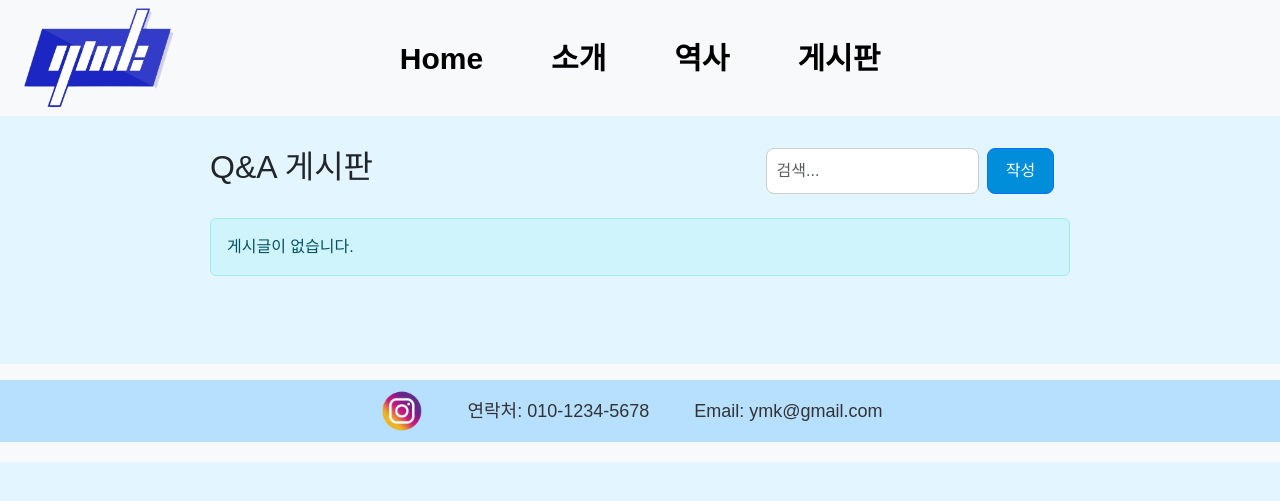
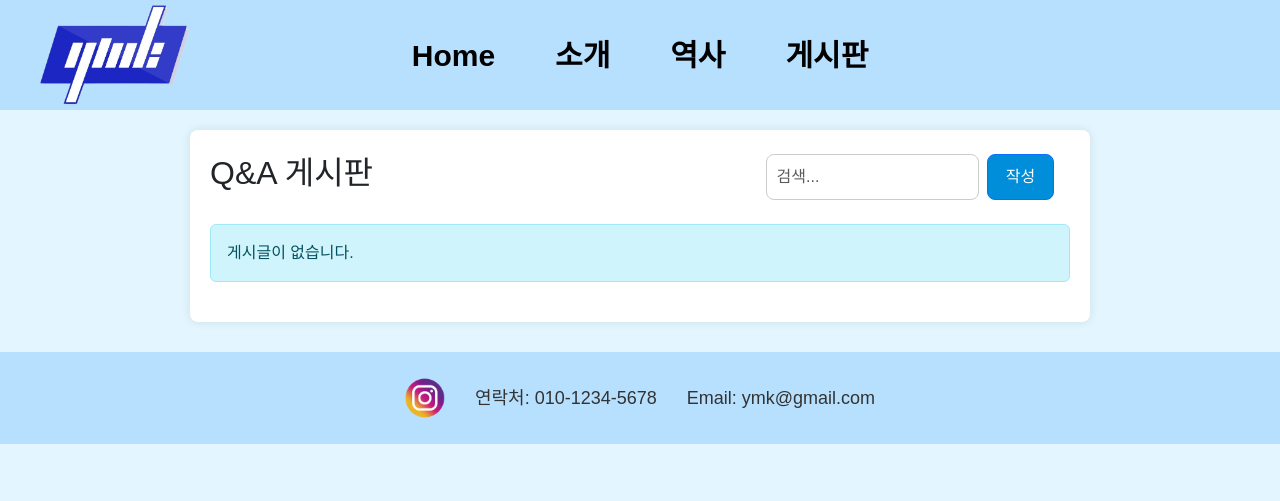
Before and after one commit to davidko0616/web_programming_project, a Flask app: page /qna in a window 1280 px wide. Shown: the top 501 px of the page. Run offline with Flask 3, Linux system fonts and the light colour scheme.

Commit message:
menu bar motified  in qna

```diff
--- a/static/qna.css
+++ b/static/qna.css
@@ -1,13 +1,108 @@
+/* qna_styles.css */
+
 body {
-  font-family: Arial, sans-serif;
+  font-family: "Malgun Gothic ", "Apple SD Gothic Neo", "Noto Sans KR", sans-serif;
+  font-optical-sizing: auto;
+  font-weight: 400;
   background-color: #E3F6FF;
-  margin: 0;
+  font-style: normal;
 }
 
+.header {
+  display: flex;
+  align-items: center;
+  padding: 5px 40px;
+  background-color: #B7E0FF;
+  margin-bottom: 8px;
+}
+
+.logo {
+  flex: 0 0 auto;
+}
+
+.logo img {
+  height: 100px;
+  width: 150px;
+}
+
+.navbar {
+  position: absolute; /* Take it out of the normal flow */
+  left: 50%;         /* Move the left edge to the center */
+  transform: translateX(-50%); /* Shift it back by half its own width */
+}
+
+.menu-bar {
+  display: flex;
+  list-style: none;
+  gap: 20px;
+  font-size: 30px;
+  font-weight: bold;
+  margin: 0;
+  padding: 0;
+}
+
+.menu-bar a {
+  display: inline-block;
+  padding: 10px 20px;
+  border-radius: 10px;
+  text-align: center;
+  text-decoration: none;
+  color: black;
+  transition: background-color 0.3s, color 0.3s;
+}
+
+.menu-bar a:hover {
+  color: #7C4585;
+  background-color: #F7F7F7;
+}
+
+/* Rest of your CSS */
 .main-content {
+  flex: 1;
   max-width: 900px;
-  margin: auto;
+  margin: 20px auto;
   padding: 20px;
+  background-color: white;
+  border-radius: 8px;
+  box-shadow: 0 0 10px rgba(0,0,0,0.1);
+}
+
+/* Footer Styles */
+#footer-wrap {
+  background-color: #B7E0FF !important;
+  padding: 15px 0;
+  width: 100%;
+  margin-top: 30px;
+}
+
+.footer {
+  width: 100%;
+  text-align: center;
+}
+
+.footer .sns {
+  list-style: none;
+  margin: 0;
+  padding: 10px;
+  display: flex;
+  justify-content: center;
+  align-items: center;
+  gap: 30px;
+  flex-wrap: wrap;
+}
+
+.footer .sns li {
+  display: flex;
+  align-items: center;
+  gap: 8px;
+  font-family: sans-serif;
+  font-size: 18px;
+  color: #333;
+}
+
+.footer .sns img {
+  width: 40px;
+  height: auto;
 }
 
 .top-bar input[type="text"] {
@@ -30,6 +125,7 @@ body {
 .post {
   border: 1px solid #ccc;
   border-radius: 8px;
+  background-color: white; /* Ensure post backgrounds remain white */
 }
 
 .meta {
@@ -41,6 +137,7 @@ body {
   margin-top: 10px;
   border-top: 1px solid #ddd;
   padding-top: 10px;
+  background-color: white; /* Ensure comment section background remains white */
 }
 
 .comment {
@@ -82,14 +179,3 @@ body {
 .vote-btn.downvote.active {
   color: red;
 }
-
-/* Footer styles */
-.footer {
-  width: 100%;
-  background-color: #f8f9fa;
-}
-
-.footer .sns li {
-  display: inline;
-  margin-right: 15px;
-}
--- a/templates/edit.html
+++ b/templates/edit.html
@@ -3,7 +3,7 @@
 <head>
   <meta charset="UTF-8">
   <title>Edit Post</title>
-  <link href="../static/Style.css" rel="stylesheet" />
+  <link rel="stylesheet" href="/static/qna.css">
   <link href="https://cdn.jsdelivr.net/npm/bootstrap@5.3.0/dist/css/bootstrap.min.css" rel="stylesheet">
 </head>
 <body class="bg-light">
--- a/templates/qna-write.html
+++ b/templates/qna-write.html
@@ -4,7 +4,7 @@
   <meta charset="UTF-8">
   <title>Create Post</title>
   <link href="https://cdn.jsdelivr.net/npm/bootstrap@5.3.0/dist/css/bootstrap.min.css" rel="stylesheet">
-  <link href="../static/Style.css" rel="stylesheet" />
+  <link rel="stylesheet" href="/static/qna.css">
 </head>
 <body class="bg-light">
       <div class="header">
--- a/templates/qna.html
+++ b/templates/qna.html
@@ -5,24 +5,23 @@
   <title>Q&A Board</title>
   <link href="https://cdn.jsdelivr.net/npm/bootstrap@5.3.0/dist/css/bootstrap.min.css" rel="stylesheet">
   <link rel="stylesheet" href="/static/qna.css">
-  <link href="/static/Style.css" rel="stylesheet">
 </head>
 <body>
 
   <!-- Header -->
-  <div class="header w-100 bg-light py-2 px-4 d-flex justify-content-between align-items-center">
+<header class="header">
   <div class="logo">
-      <img src="/static/pictures/YMK%20로고.png" alt="Logo" id="logoimg" style="cursor: pointer;" width="180" height="80">
+        <img src="../static/pictures/YMK%20로고.png" alt="Clickable Image" id="logoimg" style="cursor: pointer;">
   </div>
-    <nav class="navbar">
-      <ul class="menu-bar list-inline m-0">
-        <li class="list-inline-item"><a href="{{ url_for('home') }}">Home</a></li>
-        <li class="list-inline-item"><a href="{{ url_for('intro') }}">소개</a></li>
-        <li class="list-inline-item"><a href="#">역사</a></li>
-        <li class="list-inline-item"><a href="{{ url_for('qna') }}">게시판</a></li>
+  <div class="navbar">
+    <ul class="menu-bar">
+      <li><a href="{{ url_for('home') }}">Home</a></li>
+      <li><a href="{{ url_for('intro') }}">소개</a></li>
+      <li><a href="#">역사</a></li>
+      <li><a href="{{ url_for('qna') }}">게시판</a></li>
     </ul>
-    </nav>
   </div>
+</header>
 
   <!-- Main Content -->
   <div class="main-content container py-4">
@@ -94,21 +93,19 @@
   </div>
 
   <!-- Footer -->
-  <div id="footer-wrap" class="bg-light mt-5">
-    <div id="footer" class="footer py-3 text-center">
-      <div class="relatedLinks">
-        <ul class="sns list-inline mb-1">
-          <li class="list-inline-item">
-            <a href="https://www.instagram.com/ymkofficial/" target="_blank" rel="noopener noreferrer">
-              <img alt="instagram 새창으로 열림" src="/static/pictures/foot-icon02.png">
+  <footer id="footer-wrap">
+    <div class="footer">
+      <ul class="sns">
+        <li>
+          <a href="https://www.instagram.com/ymkofficial/" target="_blank">
+            <img alt="instagram" src="/static/pictures/foot-icon02.png">
           </a>
         </li>
-          <li class="list-inline-item">연락처: 010-1234-5678</li>
-          <li class="list-inline-item">Email: ymk@gmail.com</li>
+        <li>연락처: 010-1234-5678</li>
+        <li>Email: ymk@gmail.com</li>
       </ul>
     </div>
-    </div>
-  </div>
+  </footer>
 
 </body>
 </html>
```
Also changed, not shown: static/Style.css (line endings or trailing spaces). Lines whose indentation alone changed are shown as unchanged.
